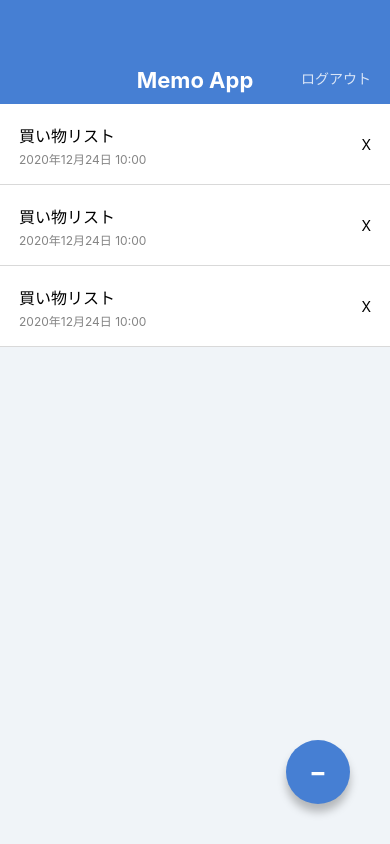
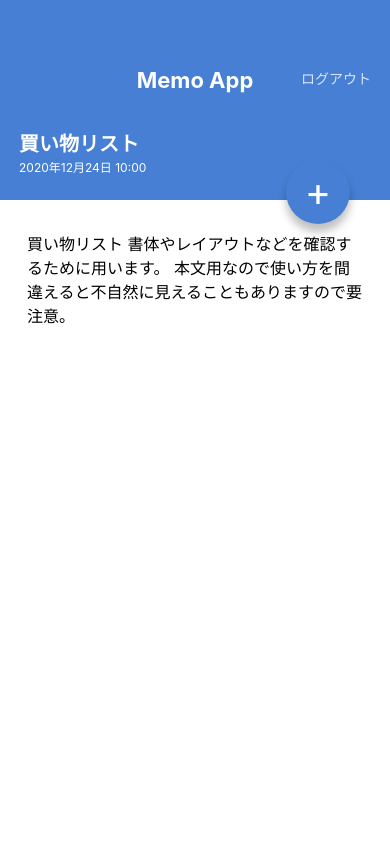
Before and after one commit to keitorita/Memo2, a React Native app: screen / in a window 390 px wide. Built offline with nearby package versions, Linux system fonts and the light colour scheme.

Commit message:
Create MemoDetailScreen

```diff
--- a/App.jsx
+++ b/App.jsx
@@ -1,23 +1,9 @@
 import React from 'react';
-import { StyleSheet, View } from 'react-native';
-
-import AppBar from './src/components/AppBar';
-import MemoList from './src/components/MemoList';
-import CircleButton from './src/components/CircleButton';
+// import MemoListScreen from './src/screens/MemoListScreen';
+import MemoDetailScreen from './src/screens/MemoDetailScreen';
 
 export default function App() {
   return (
-    <View style={styles.container}>
-      <AppBar />
-      <MemoList />
-      <CircleButton>-</CircleButton>
-    </View>
+    <MemoDetailScreen />
   );
 }
-
-const styles = StyleSheet.create({
-  container: {
-    flex: 1,
-    backgroundColor: '#F0F4F8',
-  },
-});
--- a/src/components/CircleButton.jsx
+++ b/src/components/CircleButton.jsx
@@ -1,11 +1,11 @@
 import React from 'react';
 import { View, Text, StyleSheet } from 'react-native';
-import { string } from 'prop-types';
+import { string, shape } from 'prop-types';
 
 export default function CircleButton(props) {
-  const { children } = props;
+  const { children, style } = props;
   return (
-    <View style={styles.circleButton}>
+    <View style={[styles.circleButton, style]}>
       <Text style={styles.circleButtonLabel}>{children}</Text>
     </View>
   );
@@ -13,6 +13,11 @@
 
 CircleButton.propTypes = {
   children: string.isRequired,
+  style: shape(),
+};
+
+CircleButton.defaultProps = {
+  style: null,
 };
 
 const styles = StyleSheet.create({
--- /dev/null
+++ b/src/screens/MemoDetailScreen.jsx
@@ -0,0 +1,58 @@
+import React from 'react';
+import { View, ScrollView, Text, StyleSheet } from 'react-native';
+
+import AppBar from '../components/AppBar';
+import CircleButton from '../components/CircleButton';
+
+export default function MemoDetailScreen() {
+  return (
+    <View style={styles.container}>
+      <AppBar />
+      <View style={styles.memoHeader}>
+        <Text style={styles.memoTitle}>買い物リスト</Text>
+        <Text style={styles.memoDate}>2020年12月24日 10:00</Text>
+      </View>
+      <ScrollView style={styles.memoBody}>
+        <Text style={styles.memoText}>
+          買い物リスト
+          書体やレイアウトなどを確認するために用います。
+          本文用なので使い方を間違えると不自然に見えることもありますので要注意。
+        </Text>
+      </ScrollView>
+      <CircleButton style={{ top: 160, bottom: 'auto' }}>+</CircleButton>
+    </View>
+  );
+}
+
+const styles = StyleSheet.create({
+  container: {
+    flex: 1,
+    backgroundColor: '#ffffff',
+  },
+  memoHeader: {
+    backgroundColor: '#467FD3',
+    height: 96,
+    justifyContent: 'center',
+    paddingVertical: 24,
+    paddingHorizontal: 19,
+  },
+  memoTitle: {
+    color: '#ffffff',
+    fontSize: 20,
+    lineHeight: 32,
+    fontWeight: 'bold',
+  },
+  memoDate: {
+    color: '#ffffff',
+    fontSize: 12,
+    lineHeight: 16,
+  },
+  memoBody: {
+    paddingHorizontal: 27,
+    paddingVertical: 32,
+  },
+  memoText: {
+    fontSize: 16,
+    lineHeight: 24,
+  },
+});
--- /dev/null
+++ b/src/screens/MemoListScreen.jsx
@@ -0,0 +1,23 @@
+import React from 'react';
+import { View, StyleSheet } from 'react-native';
+
+import AppBar from '../components/AppBar';
+import MemoList from '../components/MemoList';
+import CircleButton from '../components/CircleButton';
+
+export default function MemoListScreen() {
+  return (
+    <View style={styles.container}>
+      <AppBar />
+      <MemoList />
+      <CircleButton>+</CircleButton>
+    </View>
+  );
+}
+
+const styles = StyleSheet.create({
+  container: {
+    flex: 1,
+    backgroundColor: '#F0F4F8',
+  },
+});
```
